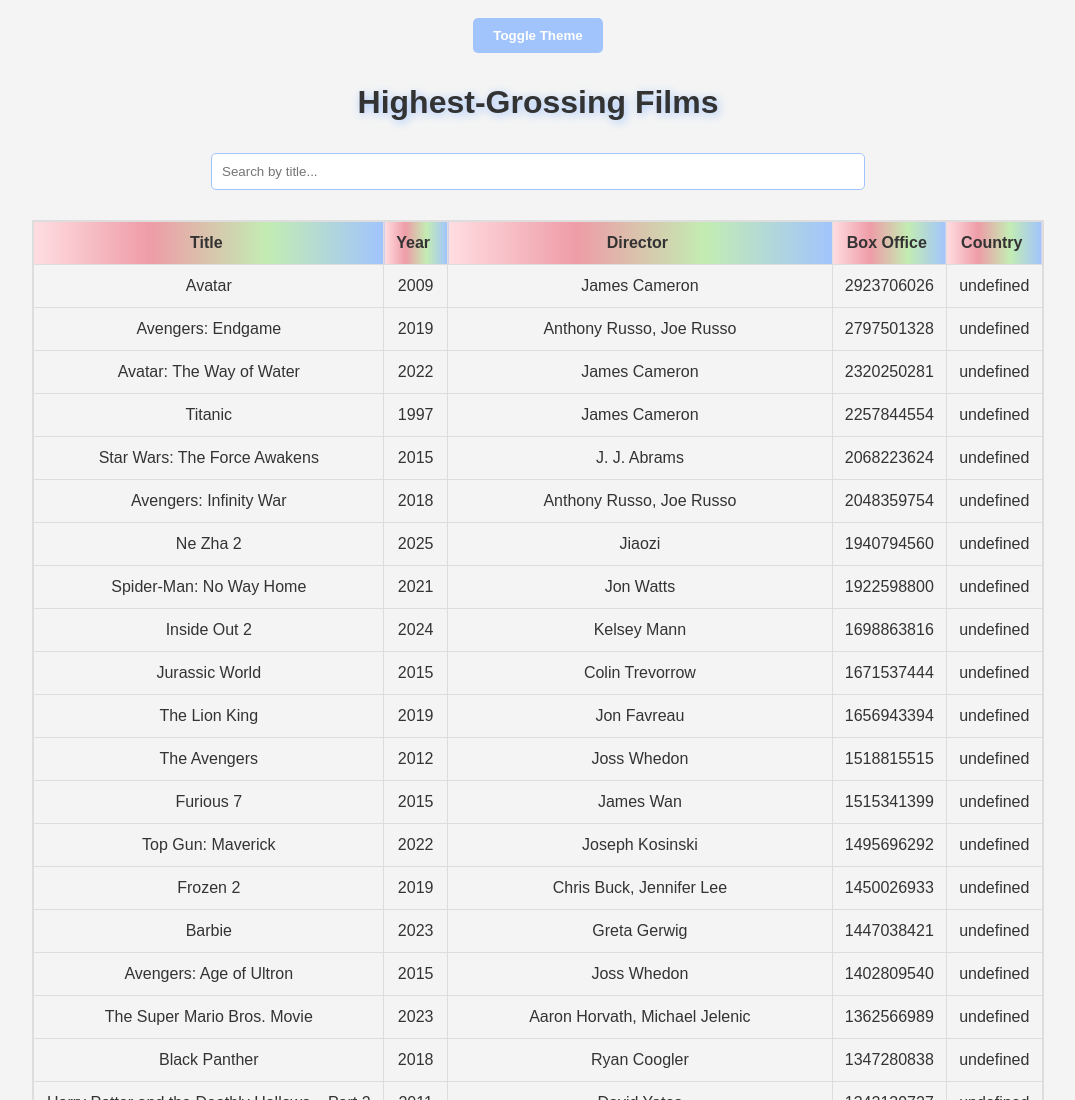
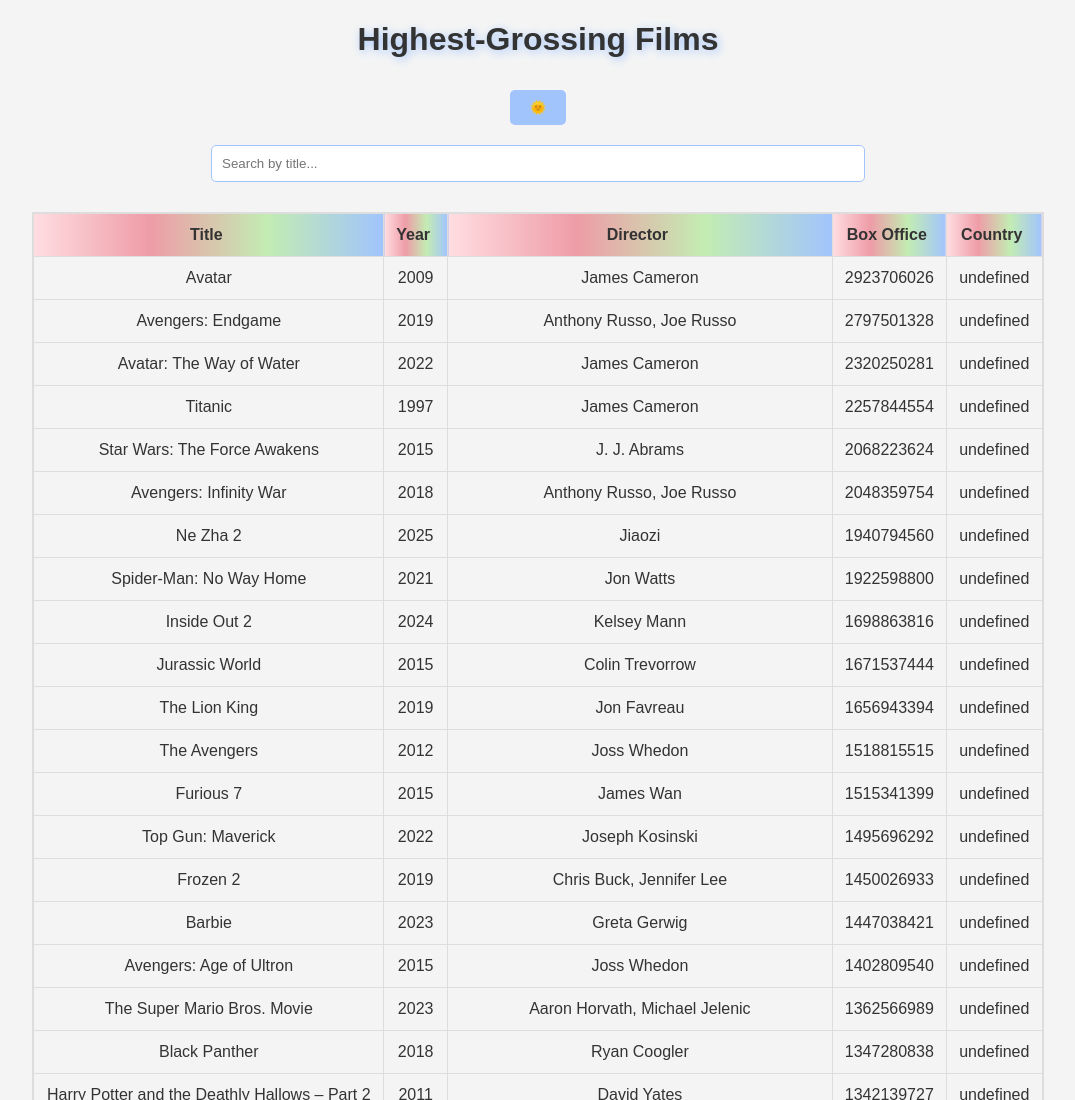
Before and after one commit to ArtMGreen/highest-grossing-films, a plain HTML site: page index.html in a window 1280 px wide. Shown: the top 1100 px of the page, without its empty margins (102-1177 px from the left). Drawn offline with Linux system fonts and the light colour scheme.

Commit message:
Update index.html

```diff
--- a/index.html
+++ b/index.html
@@ -7,9 +7,15 @@
     <link rel="stylesheet" href="styles.css">
 </head>
 <body>
-    <button id="theme-toggle">Toggle Theme</button>
-    <h1>Highest-Grossing Films</h1>
+    <header>
+        <h1>Highest-Grossing Films</h1>
+        <button id="theme-toggle" aria-label="Toggle Theme">
+            <span id="theme-icon">🌞</span>
+        </button>
+    </header>
+
     <input type="text" id="search" placeholder="Search by title..." onkeyup="filterFilms()">
+
     <table>
         <thead>
             <tr>
```
